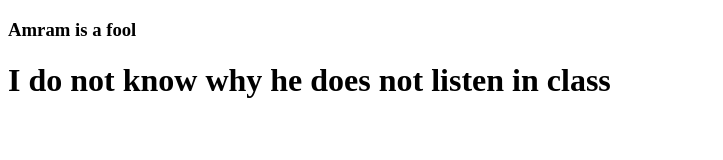
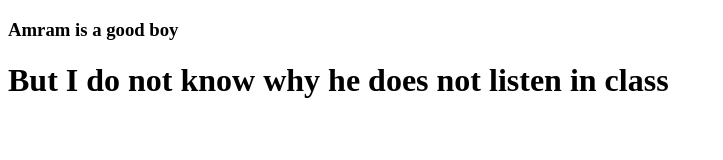
Before and after one commit to marius-woke/wdd130-douglasgrindrod, a plain HTML site: page index.html in a window 1280 px wide. Shown: the whole page, without its empty margins (0-723 px from the left). Drawn offline with Linux system fonts and the light colour scheme.

Commit message:
New update

```diff
--- a/index.html
+++ b/index.html
@@ -6,7 +6,7 @@
     <title>Document</title>
 </head>
 <body>
-    <h3> Amram is a fool </h3>
-    <h1>I do not know why he does not listen in class</h1>
+    <h3> Amram is a good boy </h3>
+    <h1>But I do not know why he does not listen in class</h1>
 </body>
 </html>
```
